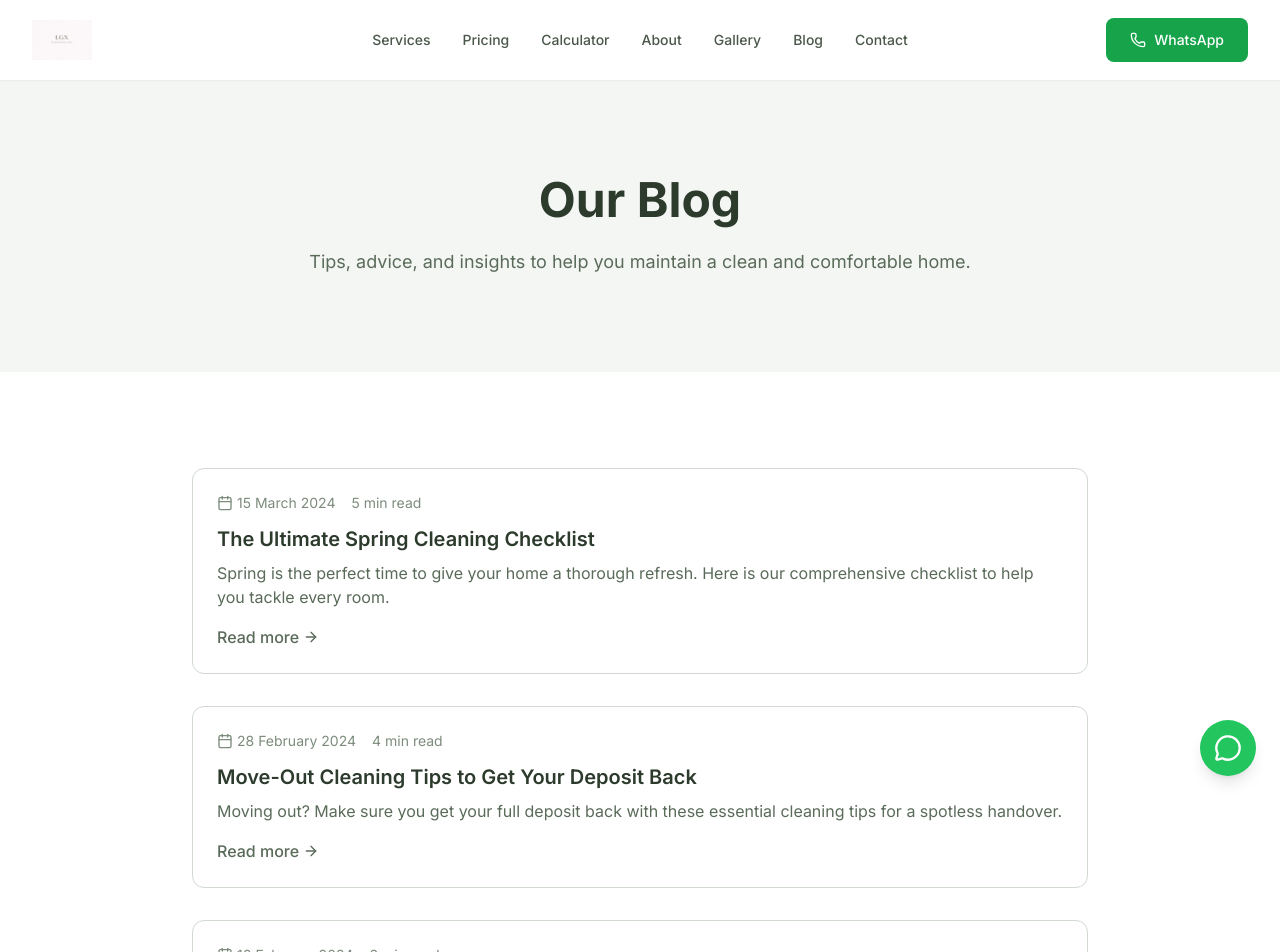
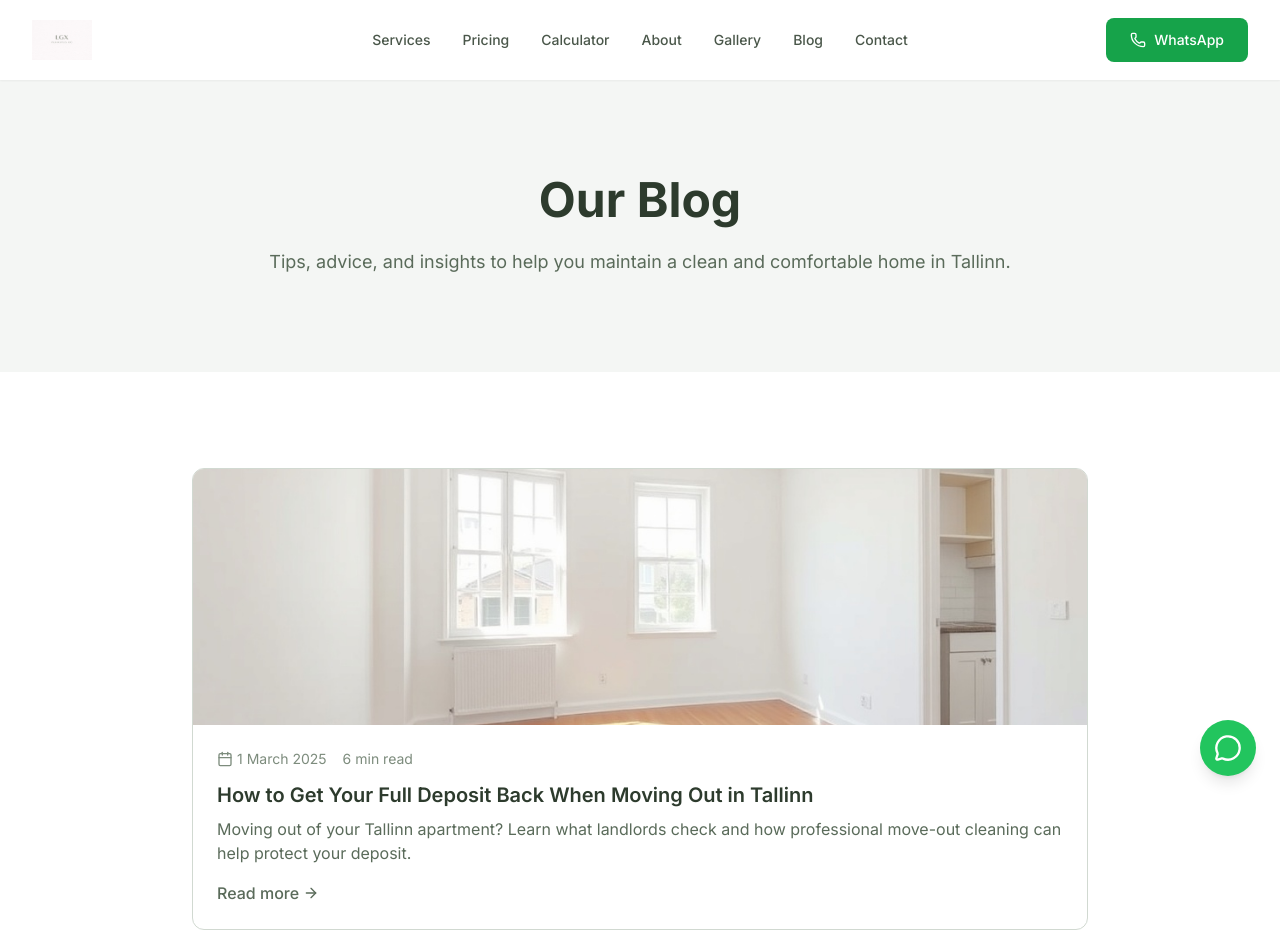
Before and after one commit to lgxpuhastus/lgxpuha, a Next.js app: page /blog in a window 1280 px wide. Shown: the top 952 px of the page. Built offline with nearby package versions, Linux system fonts and the light colour scheme.

Commit message:
Update blog with SEO content and images

```diff
--- a/src/app/blog/[slug]/page.tsx
+++ b/src/app/blog/[slug]/page.tsx
@@ -1,131 +1,155 @@
 import { Metadata } from 'next';
 import Link from 'next/link';
+import Image from 'next/image';
 import { Calendar, ArrowLeft, Phone } from 'lucide-react';
 import { notFound } from 'next/navigation';
 
-// Placeholder blog posts - will be replaced with MDX content
 const posts: Record<string, {
   title: string;
   excerpt: string;
   date: string;
   readTime: string;
+  image?: string;
   content: string;
 }> = {
-  'spring-cleaning-checklist': {
-    title: 'The Ultimate Spring Cleaning Checklist',
-    excerpt: 'Spring is the perfect time to give your home a thorough refresh. Here is our comprehensive checklist to help you tackle every room.',
-    date: '2024-03-15',
-    readTime: '5 min read',
+  'move-out-cleaning-tallinn-deposit-guide': {
+    title: 'How to Get Your Full Deposit Back When Moving Out in Tallinn',
+    excerpt: 'Moving out of your Tallinn apartment? Learn what landlords check and how professional move-out cleaning can help protect your deposit.',
+    date: '2025-03-01',
+    readTime: '6 min read',
+    image: '/images/moveout-clean.jpg',
     content: `
-      <p>Spring is the perfect time to give your home a thorough refresh. After months of winter, dust and grime can accumulate in places you might not notice during regular cleaning. Here is our comprehensive checklist to help you tackle every room.</p>
+      <p>Moving out of a rental apartment in Tallinn can be stressful, especially when you are worried about getting your deposit back. Estonian landlords have specific expectations for the condition of the property when you leave, and not meeting these standards can mean losing hundreds of euros.</p>
 
-      <h2>Kitchen</h2>
+      <h2>What Estonian Landlords Check</h2>
+      <p>Based on our experience helping tenants across Tallinn, here are the areas landlords inspect most carefully:</p>
+
+      <h3>Kitchen</h3>
       <ul>
-        <li>Clean inside the refrigerator and freezer</li>
-        <li>Degrease the oven and stovetop</li>
-        <li>Wipe down all cabinet fronts</li>
-        <li>Clean the microwave inside and out</li>
-        <li>Organize the pantry and check expiration dates</li>
+        <li><strong>Oven interior</strong> - Landlords often check for baked-on grease and food residue</li>
+        <li><strong>Refrigerator</strong> - Inside shelves, drawers, and the area underneath</li>
+        <li><strong>Cabinets</strong> - Inside and out, including shelving paper</li>
+        <li><strong>Stovetop and hood</strong> - Grease buildup is a common issue</li>
+        <li><strong>Sink and taps</strong> - Limescale and water stains</li>
       </ul>
 
-      <h2>Bathroom</h2>
+      <h3>Bathroom</h3>
       <ul>
-        <li>Deep clean the toilet, including behind and around the base</li>
-        <li>Remove limescale from showerheads and faucets</li>
-        <li>Wash shower curtains or clean glass doors</li>
-        <li>Clean tile grout</li>
-        <li>Organize medicine cabinet and discard expired items</li>
+        <li><strong>Shower glass</strong> - Limescale and soap scum buildup</li>
+        <li><strong>Tiles and grout</strong> - Mold and mildew in corners</li>
+        <li><strong>Toilet</strong> - Including under the rim and behind</li>
+        <li><strong>Taps and fixtures</strong> - Limescale removal is essential</li>
+        <li><strong>Ventilation</strong> - Dust and debris in vents</li>
       </ul>
 
-      <h2>Bedrooms</h2>
+      <h3>Throughout the Apartment</h3>
       <ul>
-        <li>Wash all bedding, including pillows and mattress covers</li>
-        <li>Flip or rotate mattresses</li>
-        <li>Clean under the bed and furniture</li>
-        <li>Organize closets and donate unused items</li>
-        <li>Dust light fixtures and ceiling fans</li>
+        <li><strong>Windows</strong> - Both glass and frames</li>
+        <li><strong>Floors</strong> - Scuff marks and deep cleaning</li>
+        <li><strong>Walls</strong> - Marks, scuffs, and dust</li>
+        <li><strong>Light switches and door handles</strong> - Often overlooked but inspected</li>
+        <li><strong>Cabinet interiors</strong> - All wardrobes and storage spaces</li>
       </ul>
 
-      <h2>Living Areas</h2>
+      <h2>Common Deposit Disputes in Tallinn</h2>
+      <p>If you are renting through services like Rendin, the stakes are even higher. These services often have strict requirements and can charge significant amounts for professional cleaning if the apartment does not meet standards.</p>
+
+      <p>Common reasons tenants lose part of their deposit:</p>
+      <ol>
+        <li><strong>Limescale on bathroom fixtures</strong> - The hard water in Tallinn causes buildup quickly</li>
+        <li><strong>Oven and appliance cleaning</strong> - Often requires professional products</li>
+        <li><strong>General dust and dirt</strong> - In corners, on top of cabinets, in light fixtures</li>
+        <li><strong>Floor condition</strong> - Scuff marks, sticky residue, or improper mopping</li>
+      </ol>
+
+      <h2>Why Professional Move-Out Cleaning Helps</h2>
+      <p>Professional cleaning addresses all the areas landlords check. Our <a href="/services/move-out-cleaning">move-out cleaning service</a> is specifically designed to meet landlord standards in Tallinn.</p>
+
+      <p>We include:</p>
       <ul>
-        <li>Deep clean upholstered furniture</li>
-        <li>Wash curtains or clean blinds</li>
-        <li>Clean windows inside and out</li>
-        <li>Move furniture and vacuum underneath</li>
-        <li>Dust all surfaces, including high shelves and decor</li>
+        <li>Complete appliance interior cleaning</li>
+        <li>Limescale removal from all fixtures</li>
+        <li>Cabinet interior cleaning</li>
+        <li>Window cleaning (interior)</li>
+        <li>Floor deep cleaning</li>
+        <li>Wall and surface cleaning</li>
       </ul>
 
-      <p>If this list feels overwhelming, remember that you do not have to do it all at once. Or, you can always call us for a professional deep cleaning service!</p>
+      <h2>Tips for a Smooth Move-Out</h2>
+      <ol>
+        <li><strong>Book cleaning at least 3 days before your move-out date</strong> - This gives you time to address any issues</li>
+        <li><strong>Document the condition</strong> - Take photos before and after cleaning</li>
+        <li><strong>Be present during the handover</strong> - Address any concerns immediately</li>
+        <li><strong>Keep your cleaning receipt</strong> - Proof of professional cleaning can help in disputes</li>
+      </ol>
+
+      <h2>Ready to Protect Your Deposit?</h2>
+      <p>Do not risk losing your deposit over cleaning issues. <a href="/calculator">Get a quote</a> for professional move-out cleaning, or <a href="/contact">contact us</a> to discuss your needs.</p>
     `,
   },
-  'move-out-cleaning-tips': {
-    title: 'Move-Out Cleaning Tips to Get Your Deposit Back',
-    excerpt: 'Moving out? Make sure you get your full deposit back with these essential cleaning tips for a spotless handover.',
-    date: '2024-02-28',
-    readTime: '4 min read',
+  'regular-vs-deep-cleaning-which-do-you-need': {
+    title: 'Regular Cleaning vs Deep Cleaning: Which Do You Need?',
+    excerpt: 'Not sure whether to book regular cleaning or deep cleaning? Here is how to decide which service is right for your Tallinn home.',
+    date: '2025-02-15',
+    readTime: '5 min read',
+    image: '/images/kitchen-clean.jpg',
     content: `
-      <p>Moving is stressful enough without worrying about whether you will get your deposit back. Here are our top tips for a move-out cleaning that will impress your landlord.</p>
+      <p>When booking a professional cleaning service, one of the first questions is: do you need regular cleaning or deep cleaning? The answer depends on your situation, the current condition of your home, and your ongoing needs.</p>
 
-      <h2>Start with the Kitchen</h2>
-      <p>The kitchen is often the most scrutinized area during move-out inspections. Pay special attention to:</p>
+      <h2>What is Regular Cleaning?</h2>
+      <p><a href="/services/regular-cleaning">Regular cleaning</a> is maintenance cleaning designed to keep an already clean home in good condition. It covers all the essentials:</p>
       <ul>
-        <li>Inside the oven, including the door and racks</li>
-        <li>The refrigerator, inside and out</li>
-        <li>Cabinet interiors and exteriors</li>
-        <li>Range hood and filters</li>
-        <li>Sink and faucets</li>
+        <li>Dusting surfaces</li>
+        <li>Vacuuming and mopping floors</li>
+        <li>Bathroom cleaning (toilet, sink, shower)</li>
+        <li>Kitchen surface cleaning</li>
+        <li>Mirror and glass cleaning</li>
+        <li>General tidying</li>
+      </ul>
+      <p><strong>Best for:</strong> Homes that are already clean and need consistent maintenance. Most families book regular cleaning weekly or bi-weekly.</p>
+      <p><strong>Price:</strong> Starting from 70 EUR for a studio apartment.</p>
+
+      <h2>What is Deep Cleaning?</h2>
+      <p><a href="/services/deep-cleaning">Deep cleaning</a> goes beyond the surface. It is a thorough cleaning that reaches areas typically missed during regular cleaning:</p>
+      <ul>
+        <li>Everything in regular cleaning, plus:</li>
+        <li>Inside cabinets and drawers</li>
+        <li>Interior of appliances (oven, refrigerator, microwave)</li>
+        <li>Detailed bathroom cleaning with limescale removal</li>
+        <li>Behind and under furniture</li>
+        <li>Baseboards and light fixtures</li>
+        <li>Wall areas where reachable</li>
+      </ul>
+      <p><strong>Best for:</strong> First-time cleanings, seasonal cleaning, homes that have not been professionally cleaned recently, or before special occasions.</p>
+      <p><strong>Price:</strong> Starting from 120 EUR for a studio apartment.</p>
+
+      <h2>How to Decide</h2>
+
+      <h3>Choose Regular Cleaning If:</h3>
+      <ul>
+        <li>Your home is already in good condition</li>
+        <li>You want to maintain cleanliness week to week</li>
+        <li>You clean regularly yourself but want professional help</li>
+        <li>You want to save time on routine tasks</li>
       </ul>
 
-      <h2>Bathroom Essentials</h2>
-      <p>Landlords often check for limescale and mold, so focus on:</p>
+      <h3>Choose Deep Cleaning If:</h3>
       <ul>
-        <li>Removing all limescale from fixtures</li>
-        <li>Cleaning grout and tile</li>
-        <li>Scrubbing the toilet thoroughly</li>
-        <li>Cleaning exhaust fans</li>
+        <li>It is your first time hiring a cleaning service</li>
+        <li>Your home has not been professionally cleaned in over 3 months</li>
+        <li>You are preparing for guests or a special event</li>
+        <li>You just moved into a new place</li>
+        <li>It is time for spring or seasonal cleaning</li>
+        <li>You notice buildup in appliances or hard-to-reach areas</li>
       </ul>
 
-      <h2>Do Not Forget</h2>
-      <ul>
-        <li>Light switches and door handles</li>
-        <li>Interior windows</li>
-        <li>Built-in wardrobes</li>
-        <li>Skirting boards</li>
-        <li>Any marks on walls (use a magic eraser for scuffs)</li>
-      </ul>
+      <h2>Our Recommendation</h2>
+      <p>For most clients, we recommend starting with a deep cleaning, then switching to regular cleaning for maintenance. This gives us a clean baseline to work from, and regular visits keep everything in excellent condition.</p>
+      <p>Many of our clients in Tallinn book bi-weekly regular cleaning after an initial deep clean. This schedule keeps their homes consistently fresh without the need for frequent deep cleaning.</p>
 
-      <p>Moving out soon? Our move-out cleaning service covers all of this and more, giving you peace of mind and the best chance of getting your full deposit back.</p>
-    `,
-  },
-  'eco-friendly-cleaning': {
-    title: 'Eco-Friendly Cleaning Products You Can Make at Home',
-    excerpt: 'Discover simple, effective cleaning solutions using ingredients you already have in your kitchen.',
-    date: '2024-02-10',
-    readTime: '6 min read',
-    content: `
-      <p>You do not need harsh chemicals to keep your home clean. Many effective cleaning solutions can be made with simple ingredients you probably already have in your kitchen.</p>
-
-      <h2>All-Purpose Cleaner</h2>
-      <p>Mix equal parts white vinegar and water in a spray bottle. Add a few drops of essential oil (like lemon or lavender) for a pleasant scent. This works great on counters, appliances, and most surfaces.</p>
-
-      <h2>Glass Cleaner</h2>
-      <p>Combine 2 cups of water, 1/2 cup of white vinegar, and 1/4 cup of rubbing alcohol. Use with newspaper or a microfiber cloth for streak-free windows and mirrors.</p>
-
-      <h2>Bathroom Scrub</h2>
-      <p>Make a paste with baking soda and a little water. Add a few drops of dish soap for extra cleaning power. This is excellent for sinks, tubs, and tiles.</p>
-
-      <h2>Drain Cleaner</h2>
-      <p>Pour 1/2 cup of baking soda down the drain, followed by 1/2 cup of vinegar. Wait 15 minutes, then flush with hot water. Use monthly to prevent clogs.</p>
-
-      <h2>Tips for Success</h2>
-      <ul>
-        <li>Always label your homemade cleaners</li>
-        <li>Do not mix vinegar with hydrogen peroxide or bleach</li>
-        <li>Test on a small area first, especially on delicate surfaces</li>
-        <li>Use white vinegar, not apple cider or other types</li>
-      </ul>
-
-      <p>While these DIY solutions are great for daily maintenance, sometimes you need a professional deep clean. Contact us for thorough, eco-conscious cleaning services.</p>
+      <h2>Book Your Cleaning</h2>
+      <p>Not sure what you need? <a href="/contact">Contact us</a> and we will help you decide. You can also use our <a href="/calculator">price calculator</a> to see estimates for both services.</p>
+      <p>We serve all areas of Tallinn and Harjumaa. <a href="/pricing">View our full pricing</a> or <a href="/contact">get in touch</a> today.</p>
     `,
   },
 };
@@ -145,6 +169,11 @@ export function generateMetadata({ params }: Props): Metadata {
   return {
     title: post.title,
     description: post.excerpt,
+    openGraph: {
+      title: post.title,
+      description: post.excerpt,
+      images: post.image ? [post.image] : [],
+    },
   };
 }
 
@@ -173,7 +202,7 @@ export default function BlogPostPage({ params }: Props) {
               <h1 className="text-3xl md:text-4xl font-bold text-sage-900 mb-4">
                 {post.title}
               </h1>
-              <div className="flex items-center gap-4 text-sm text-sage-500">
+              <div className="flex items-center gap-4 text-sm text-sage-500 mb-6">
                 <span className="flex items-center gap-1">
                   <Calendar className="h-4 w-4" />
                   {new Date(post.date).toLocaleDateString('en-GB', {
@@ -184,10 +213,28 @@ export default function BlogPostPage({ params }: Props) {
                 </span>
                 <span>{post.readTime}</span>
               </div>
+              {post.image && (
+                <div className="relative h-64 md:h-96 rounded-xl overflow-hidden">
+                  <Image
+                    src={post.image}
+                    alt={post.title}
+                    fill
+                    className="object-cover"
+                    priority
+                  />
+                </div>
+              )}
             </header>
 
             <div
-              className="prose prose-sage max-w-none [&>h2]:text-xl [&>h2]:font-semibold [&>h2]:text-sage-900 [&>h2]:mt-8 [&>h2]:mb-4 [&>p]:text-sage-600 [&>p]:mb-4 [&>ul]:text-sage-600 [&>ul]:mb-4 [&>ul>li]:mb-2"
+              className="prose prose-sage max-w-none
+                [&>h2]:text-2xl [&>h2]:font-semibold [&>h2]:text-sage-900 [&>h2]:mt-8 [&>h2]:mb-4
+                [&>h3]:text-xl [&>h3]:font-semibold [&>h3]:text-sage-800 [&>h3]:mt-6 [&>h3]:mb-3
+                [&>p]:text-sage-600 [&>p]:mb-4 [&>p]:leading-relaxed
+                [&>ul]:text-sage-600 [&>ul]:mb-4 [&>ul>li]:mb-2
+                [&>ol]:text-sage-600 [&>ol]:mb-4 [&>ol>li]:mb-2
+                [&_a]:text-sage-700 [&_a]:underline [&_a:hover]:text-sage-900
+                [&_strong]:text-sage-800"
               dangerouslySetInnerHTML={{ __html: post.content }}
             />
           </div>
--- a/src/app/blog/page.tsx
+++ b/src/app/blog/page.tsx
@@ -1,34 +1,29 @@
 import { Metadata } from 'next';
 import Link from 'next/link';
+import Image from 'next/image';
 import { Calendar, ArrowRight } from 'lucide-react';
 
 export const metadata: Metadata = {
   title: 'Blog',
-  description: 'Cleaning tips, home maintenance advice, and updates from LGX Puhastus. Learn how to keep your home fresh and clean.',
+  description: 'Cleaning tips, home maintenance advice, and updates from LGX Puhastus. Learn how to keep your Tallinn home fresh and clean.',
 };
 
-// Placeholder blog posts - will be replaced with MDX content
 const posts = [
   {
-    slug: 'spring-cleaning-checklist',
-    title: 'The Ultimate Spring Cleaning Checklist',
-    excerpt: 'Spring is the perfect time to give your home a thorough refresh. Here is our comprehensive checklist to help you tackle every room.',
-    date: '2024-03-15',
-    readTime: '5 min read',
+    slug: 'move-out-cleaning-tallinn-deposit-guide',
+    title: 'How to Get Your Full Deposit Back When Moving Out in Tallinn',
+    excerpt: 'Moving out of your Tallinn apartment? Learn what landlords check and how professional move-out cleaning can help protect your deposit.',
+    date: '2025-03-01',
+    readTime: '6 min read',
+    image: '/images/moveout-clean.jpg',
   },
   {
-    slug: 'move-out-cleaning-tips',
-    title: 'Move-Out Cleaning Tips to Get Your Deposit Back',
-    excerpt: 'Moving out? Make sure you get your full deposit back with these essential cleaning tips for a spotless handover.',
-    date: '2024-02-28',
-    readTime: '4 min read',
-  },
-  {
-    slug: 'eco-friendly-cleaning',
-    title: 'Eco-Friendly Cleaning Products You Can Make at Home',
-    excerpt: 'Discover simple, effective cleaning solutions using ingredients you already have in your kitchen.',
-    date: '2024-02-10',
-    readTime: '6 min read',
+    slug: 'regular-vs-deep-cleaning-which-do-you-need',
+    title: 'Regular Cleaning vs Deep Cleaning: Which Do You Need?',
+    excerpt: 'Not sure whether to book regular cleaning or deep cleaning? Here is how to decide which service is right for your Tallinn home.',
+    date: '2025-02-15',
+    readTime: '5 min read',
+    image: '/images/kitchen-clean.jpg',
   },
 ];
 
@@ -43,7 +38,7 @@ export default function BlogPage() {
               Our Blog
             </h1>
             <p className="text-lg text-sage-600">
-              Tips, advice, and insights to help you maintain a clean and comfortable home.
+              Tips, advice, and insights to help you maintain a clean and comfortable home in Tallinn.
             </p>
           </div>
         </div>
@@ -57,8 +52,21 @@ export default function BlogPage() {
               {posts.map((post) => (
                 <article
                   key={post.slug}
-                  className="border border-sage-200 rounded-xl p-6 hover:border-sage-400 transition-colors"
+                  className="border border-sage-200 rounded-xl overflow-hidden hover:border-sage-400 transition-colors"
                 >
+                  {post.image && (
+                    <Link href={`/blog/${post.slug}`}>
+                      <div className="relative h-48 md:h-64">
+                        <Image
+                          src={post.image}
+                          alt={post.title}
+                          fill
+                          className="object-cover"
+                        />
+                      </div>
+                    </Link>
+                  )}
+                  <div className="p-6">
                     <div className="flex items-center gap-4 text-sm text-sage-500 mb-3">
                       <span className="flex items-center gap-1">
                         <Calendar className="h-4 w-4" />
@@ -84,6 +92,7 @@ export default function BlogPage() {
                     >
                       Read more <ArrowRight className="h-4 w-4 ml-1" />
                     </Link>
+                  </div>
                 </article>
               ))}
             </div>
```
Also changed, not shown: 1 other file (tests, documents, lock files or other folders). Lines whose indentation alone changed are shown as unchanged.
